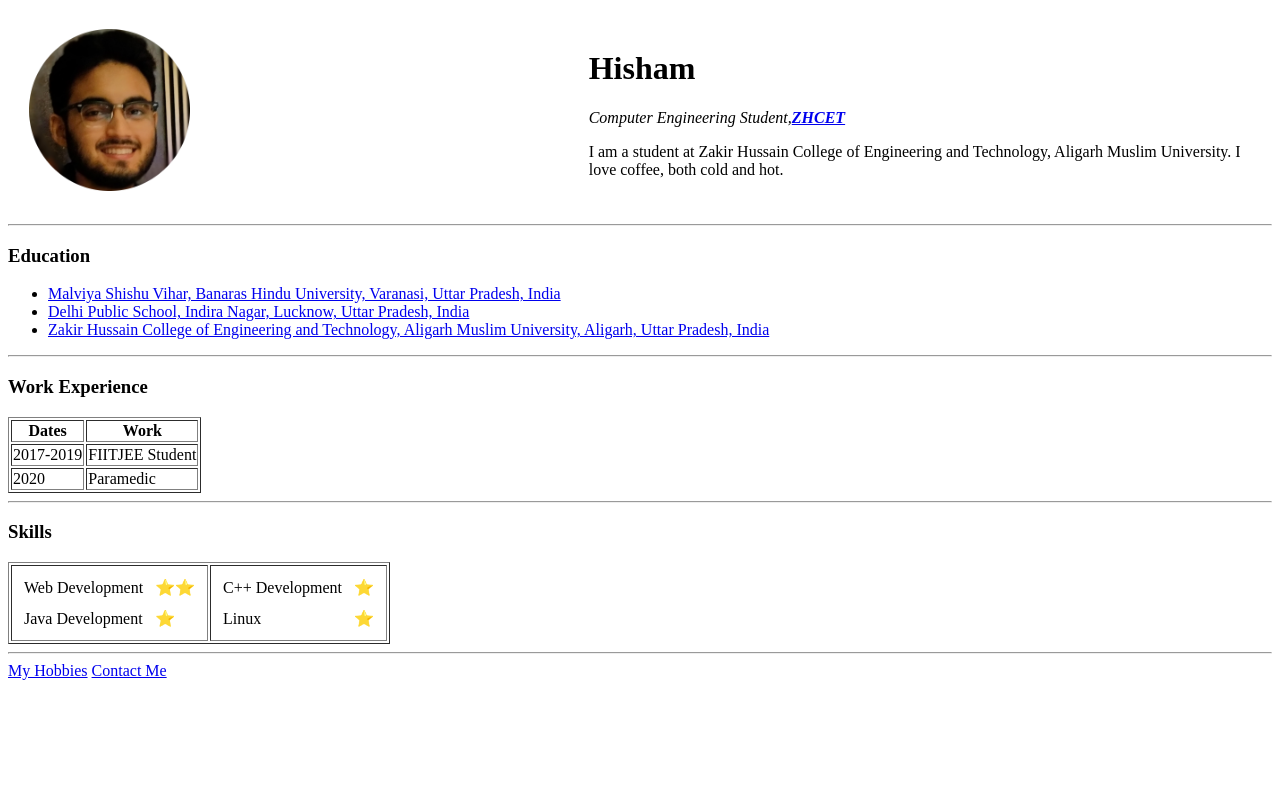
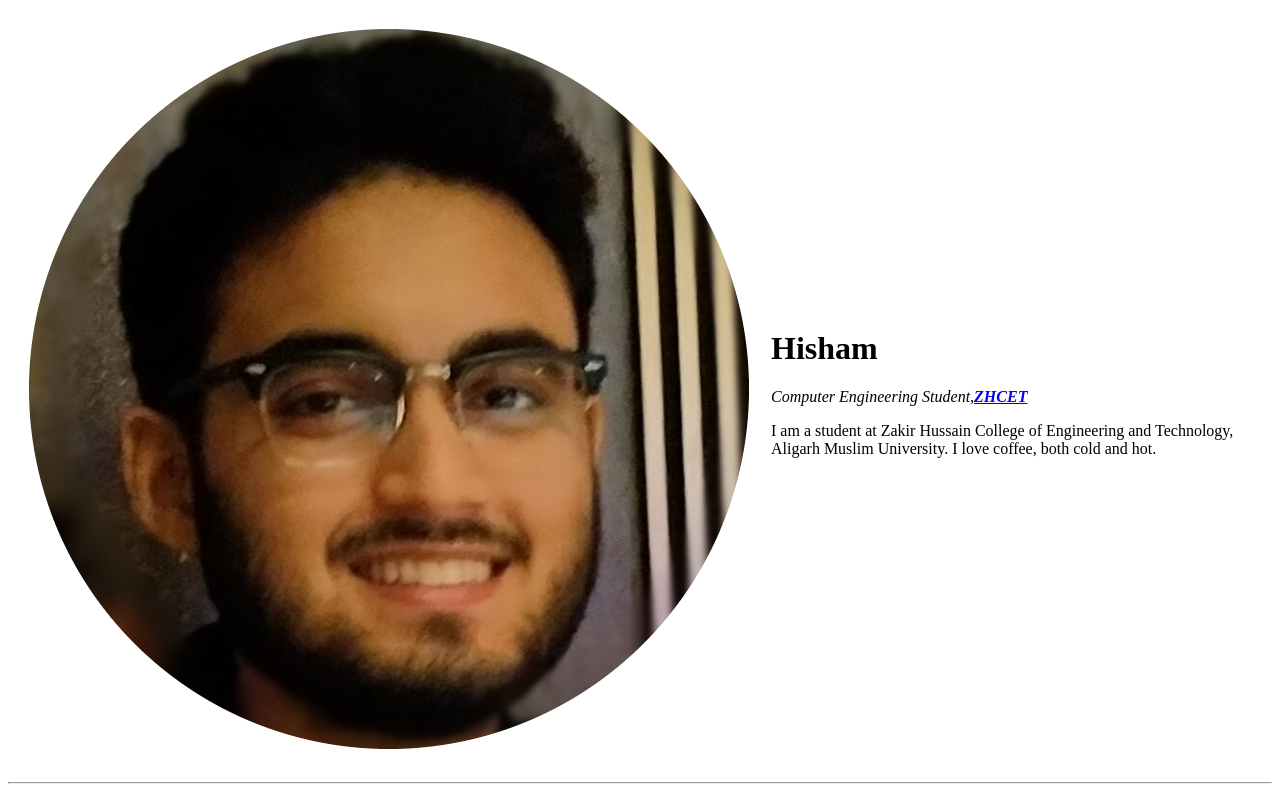
Before and after one commit to khagan13/cuurivitae, a plain HTML site: page index.html in a window 1280 px wide. Shown: the top 800 px of the page. Drawn offline with Linux system fonts and the light colour scheme.

Commit message:
Changed image setting of main image.

```diff
--- a/index.html
+++ b/index.html
@@ -11,7 +11,7 @@
 <body>
   <table cellspacing="20">
     <tr>
-      <td><img src="Hisham.png" alt="Hisham's Profile Picture" height="30%" width="30%"></td>
+      <td><img src="Hisham.png" alt="Hisham's Profile Picture"></td>
       <td>
         <h1>Hisham</h1>
         <p><em>Computer Engineering Student,<strong><a href="https://amu.ac.in/colleges/zakir-husain-college-of-engineering-and-technology">ZHCET</a></strong></em></p>
```
